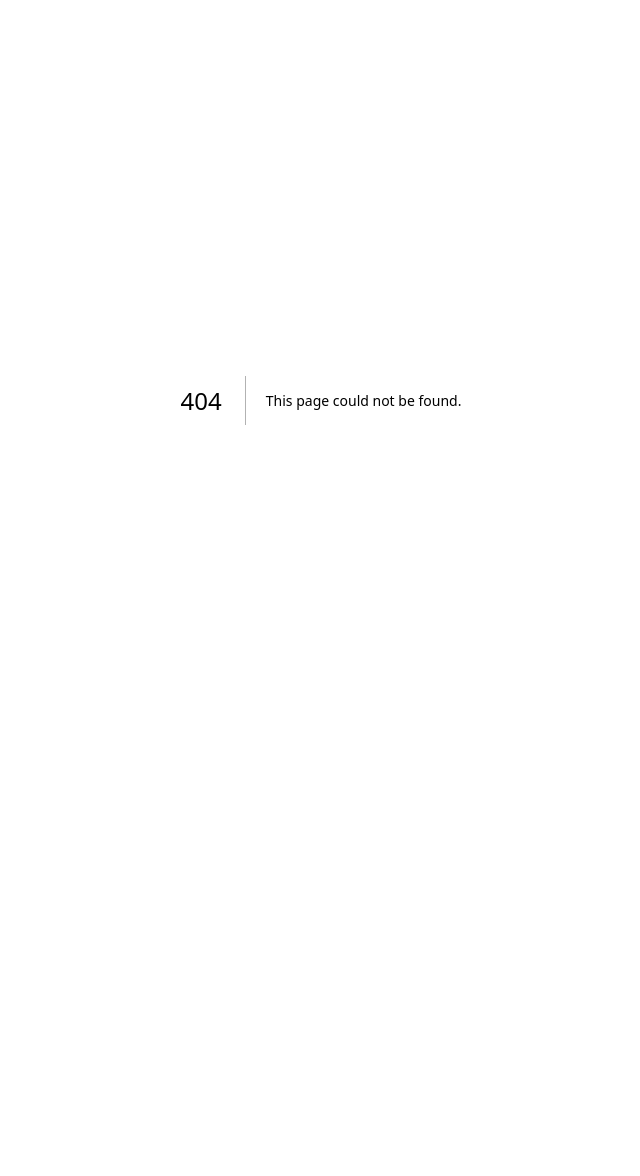
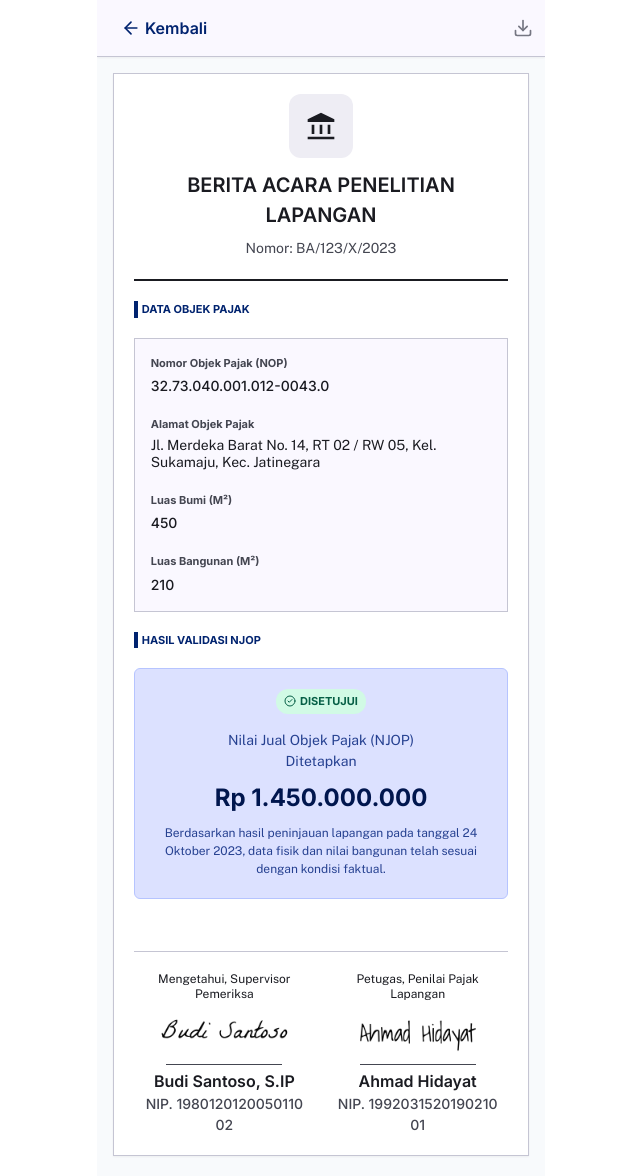
Before and after one commit to mieraaaa/Validator-NJOP, a Next.js app: page /berita-setuju-ttd in a window 1280 px wide. Before the commit this address had no page. Shown: the whole page, without its empty margins (319-959 px from the left). Before the commit the page ends 800 px from the top, so only its background shows below. Built offline with nearby package versions, Linux system fonts and the light colour scheme.

Commit message:
Menambah halaman berita acara tertandatangani (setuju)

```diff
--- /dev/null
+++ b/app/berita-setuju-ttd/page.tsx
@@ -0,0 +1,112 @@
+import Image from "next/image";
+import Link from 'next/link';
+import { ArrowLeft, Download, CircleCheck } from 'lucide-react';
+
+export default function Home() {
+  return (
+    <main className="w-full max-w-md mx-auto min-h-screen relative overflow-x-hidden bg-[#f8fafc] pb-5">
+
+      {/* Header */}
+      <header className="bg-[#FAF8FF] w-full h-[57px] sticky top-0 z-50 flex justify-between items-center border-b border-[#C5C5D3] shadow-xs pl-6 pr-3">
+        <Link href="/validasi-setuju" className="w-full flex justify-start items-center text-[#00236F] gap-1">
+            <ArrowLeft className="flex size-5 shrink-0"/>
+            <h1 className="font-mono font-semibold text-[16px]">Kembali</h1>
+        </Link>
+        <button type="button">
+            <Download className="flex size-5 shrink-0 text-[#757682]"/>
+        </button>
+      </header>
+
+      {/* Content */}
+      <div className="w-[93%] mx-auto border border-[#C5C5D3] bg-white mt-4 flex flex-col justify-center items-center gap-5 py-5 px-5 shadow-xs">
+        {/* Judul */}
+        <div className="w-full flex flex-col justify-center items-center text-center gap-2">
+            <Image
+                src="/images/common/logo-berita.svg"
+                alt="Logo Berita Acara"
+                width={64}
+                height={68}
+                className="shrink-0"
+            />
+            <h2 className="font-mono font-semibold text-[20px] text-[#1A1B21]">BERITA ACARA PENELITIAN
+                <span className="block">LAPANGAN</span>
+            </h2>
+            <span className="font-public-sans text-[14px] text-[#444651]">Nomor: BA/123/X/2023</span>
+        </div>
+        <hr className="border-[#1A1B21] w-full mx-auto border-t-2"/>
+        {/* Data Objek Pajak */}
+        <div className="w-full border-l-4 border-l-[#00236F] text-[#00236F] px-1">
+            <h3 className="font-mono font-bold text-[11px]">DATA OBJEK PAJAK</h3>
+        </div>
+        <div className="w-full border border-[#C5C5D3] bg-[#FAF8FF] flex flex-col gap-5 items-center py-4 px-4">
+            <div className="w-full flex flex-col gap-1 font-mono">
+                <h4 className="font-bold text-[11px] text-[#444651]">Nomor Objek Pajak (NOP)</h4>
+                <span className="font-medium text-[14px] text-[#1A1B21] break-all">32.73.040.001.012-0043.0</span>
+            </div>
+            <div className="w-full flex flex-col gap-1">
+                <h4 className="font-mono font-bold text-[11px] text-[#444651]">Alamat Objek Pajak</h4>
+                <span className="font-public-sans text-[14px] text-[#1A1B21] leading-tight line-clamp-2">Jl. Merdeka Barat No. 14, RT 02 / RW 05, Kel. Sukamaju, Kec. Jatinegara</span>
+            </div>
+            <div className="w-full flex flex-col gap-1 font-mono">
+                <h4 className="font-bold text-[11px] text-[#444651]">Luas Bumi (M²)</h4>
+                <span className="font-medium text-[14px] text-[#1A1B21]">450</span>
+            </div>
+            <div className="w-full flex flex-col gap-1 font-mono">
+                <h4 className="font-bold text-[11px] text-[#444651]">Luas Bangunan (M²)</h4>
+                <span className="font-medium text-[14px] text-[#1A1B21]">210</span>
+            </div>
+        </div>
+        {/* Hasil Validasi NJOP */}
+        <div className="w-full border-l-4 border-l-[#00236F] text-[#00236F] px-1">
+            <h3 className="font-mono font-bold text-[11px]">HASIL VALIDASI NJOP</h3>
+        </div>
+        <div className="w-full bg-[#DCE1FF] border border-[#B6C4FF] rounded-md flex flex-col justify-center items-center gap-4 px-5 py-5 text-center">
+            <div className="rounded-xl bg-[#D1FAE5] text-[#065F46] flex justify-center items-center gap-1 px-2 py-1">
+                <CircleCheck className="flex size-3 shrink-0"/>
+                <span className="font-mono font-bold text-[11px]">DISETUJUI</span>
+            </div>
+            <div className="flex flex-col gap-2 w-full">
+                <h4 className="font-public-sans text-[14px] text-[#264191]">Nilai Jual Objek Pajak (NJOP)
+                    <span className="block">Ditetapkan</span>
+                </h4>
+                <span className="font-mono font-bold text-[24px] text-[#00164E]">Rp 1.450.000.000</span>
+                <p className="font-public-sans text-[12px] text-[#264191]">
+                    Berdasarkan hasil peninjauan lapangan pada tanggal 24 Oktober 2023, data fisik dan nilai
+                    bangunan telah sesuai dengan kondisi faktual.
+                </p>
+            </div>
+        </div>
+        <hr className="border-[#C5C5D3] w-full mx-auto border-t mt-8"/>
+        {/* Bagian Tanda Tangan */}
+        <div className="w-full flex justify-between items-end gap-3 text-center text-[#1A1B21]">
+            <div className="flex flex-col items-center px-2 flex-1 min-w-0">
+                <h5 className="font-public-sans text-[12px] min-h-[36px] leading-tight">Mengetahui, Supervisor Pemeriksa</h5>
+                <Image
+                    src="/images/common/ttd-supervisor.png"
+                    alt="Logo Tanda Tangan Supervisor"
+                    width={250}
+                    height={250}
+                    className="shrink-0 py-2"
+                />
+                <hr className="border-[#444651] w-[70%] mx-auto border-t pb-1"/>
+                <span className="font-mono font-semibold text-[16px]">Budi Santoso, S.IP</span>
+                <span className="font-mono font-medium text-[14px] text-[#444651] break-all">NIP. 198012012005011002</span>
+            </div>
+            <div className="flex flex-col items-center px-2 flex-1 min-w-0">
+                <h5 className="font-public-sans text-[12px] min-h-[36px] leading-tight">Petugas, Penilai Pajak Lapangan</h5>
+                <Image
+                    src="/images/common/ttd-petugas.png"
+                    alt="Logo Tanda Tangan Petugas"
+                    width={250}
+                    height={250}
+                    className="shrink-0 pb-2 pt-2"
+                />
+                <hr className="border-[#444651] w-[70%] mx-auto border-t pb-1"/>
+                <span className="font-mono font-semibold text-[16px]">Ahmad Hidayat</span>
+                <span className="font-mono font-medium text-[14px] text-[#444651] break-all">NIP. 199203152019021001</span>
+            </div>
+        </div>
+      </div>
+    </main>
+  );
+}
```
Also changed, not shown: public/images/common/ttd-petugas.png (added), public/images/common/ttd-supervisor.png (added).
